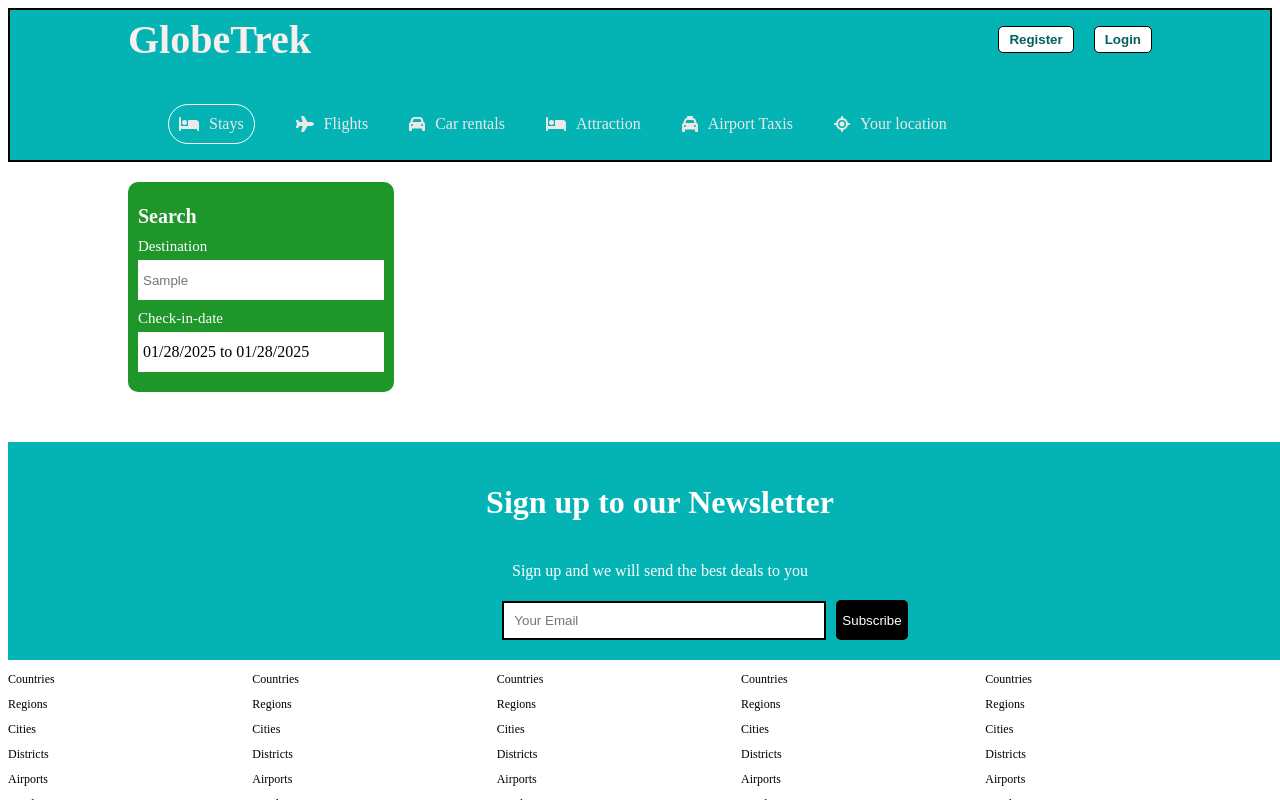
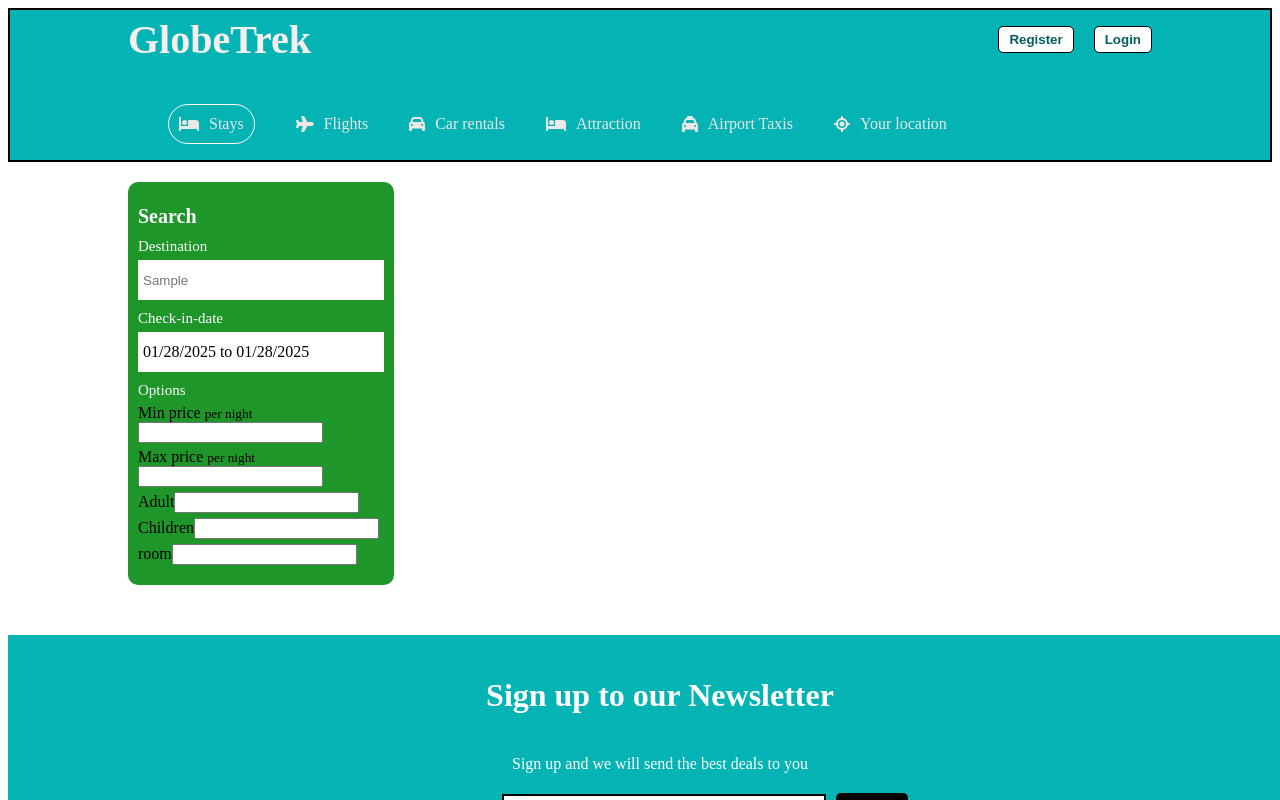
Before and after one commit to par2hibATU/Y4-GlobeTrek-PE-, a React (Create React App) app: page / in a window 1280 px wide. Both pictures are taken after typing "Sample" into the empty fields and a click on the button "Search". Shown: the top 800 px of the page. Built offline with nearby package versions, Linux system fonts and the light colour scheme.

Commit message:
Search result box is added on the hotel list and little bit of styling also added on top of that. Price range is about to set

```diff
--- a/src/pages/list/List.jsx
+++ b/src/pages/list/List.jsx
@@ -5,6 +5,7 @@ import Footer from '../../components/footer/Footer'
 import Subscribe from '../mailList/Subscribe';
 import { useLocation } from 'react-router-dom';
 import { format } from 'date-fns';
+import { DateRange } from 'react-date-range';
 
 
 
@@ -12,6 +13,7 @@ export const List = () => {
   const location = useLocation();
   const [destination, setDestination] = useState(location.state.destination)
   const [date, setDate] = useState(location.state.date)
+  const [openDate, setOpenDate] = useState(false)
   const [options, setOptions] = useState(location.state.options)
 
 
@@ -28,7 +30,33 @@ export const List = () => {
           </div>
           <div className="lsItem">
             <label>Check-in-date</label>
-            <span>{`${format(date[0].startDate, "MM/dd/yyyy")} to ${format(date[0].endDate, "MM/dd/yyyy")}`}</span>
+            <span onClick={()=>setOpenDate(!openDate)}>{`${format(date[0].startDate, "MM/dd/yyyy")} to ${format(date[0].endDate, "MM/dd/yyyy")}`}</span>
+            {openDate && ( <DateRange onChange={(item) => setDate([item.selection])}
+            minDate={new Date()}
+            ranges={date}/>)}
+          </div>
+          <div className="lsItem">
+            <label>Options</label>
+            <div className="lsOptionItem">
+              <span className="lsOptionText">Min price <small>per night</small></span>
+              <input type='number' className='lsOptionInput'/>
+            </div>
+            <div className="lsOptionItem">
+              <span className="lsOptionText">Max price <small>per night</small></span>
+              <input type='number' className='lsOptionInput'/>
+            </div>
+            <div className="lsOptionItem">
+              <span className="lsOptionText">Adult</span>
+              <input type='number' className='lsOptionInput'/>
+            </div>
+            <div className="lsOptionItem">
+              <span className="lsOptionText">Children</span>
+              <input type='number' className='lsOptionInput'/>
+            </div>
+            <div className="lsOptionItem">
+              <span className="lsOptionText">room</span>
+              <input type='number' className='lsOptionInput'/>
+            </div>
           </div>
         </div>
         <div className="listResult"></div>
```
